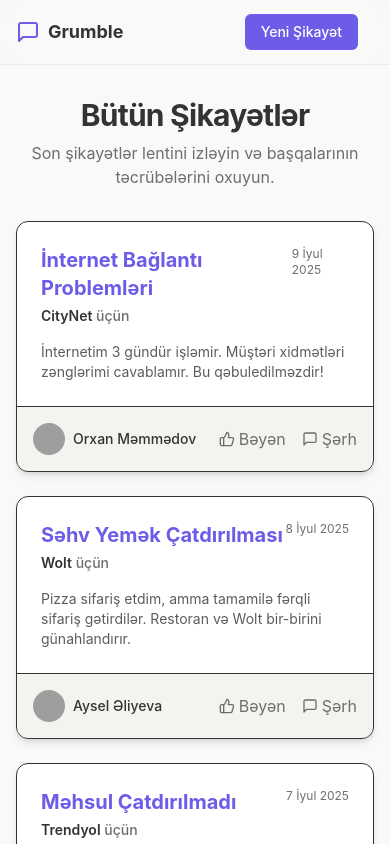
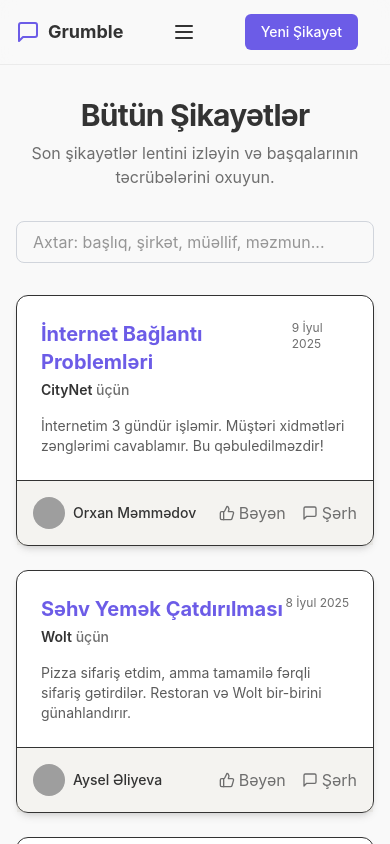
Before and after one commit to meryemshekiliyeva/Grumble, a React (Vite) app: page /complaints in a window 390 px wide. Shown: the top 844 px of the page. Built offline with nearby package versions, Linux system fonts and the light colour scheme; grey boxes are pictures that could not be loaded.

Commit message:
Add hanburger button for mobile and search for the  page

```diff
--- a/src/components/Header.jsx
+++ b/src/components/Header.jsx
@@ -1,12 +1,12 @@
-import React from 'react';
+import React, { useState } from 'react';
 import { Link, NavLink, useLocation } from 'react-router-dom';
 
 const Header = () => {
   const location = useLocation();
+  const [menuOpen, setMenuOpen] = useState(false);
 
   const scrollToSection = (sectionId) => {
     if (location.pathname !== '/') {
-      // If not on home page, navigate to home first then scroll
       window.location.href = `/#${sectionId}`;
       return;
     }
@@ -38,6 +38,25 @@ const Header = () => {
           </svg>
           <span className="font-bold text-lg">Grumble</span>
         </NavLink>
+        <button
+          className="flex md:hidden items-center justify-center h-10 w-10 rounded focus:outline-none"
+          onClick={() => setMenuOpen((open) => !open)}
+          aria-label="Open menu"
+        >
+          <svg
+            className="h-6 w-6"
+            fill="none"
+            stroke="currentColor"
+            strokeWidth="2"
+            viewBox="0 0 24 24"
+            strokeLinecap="round"
+            strokeLinejoin="round"
+          >
+            <line x1="4" y1="6" x2="20" y2="6" />
+            <line x1="4" y1="12" x2="20" y2="12" />
+            <line x1="4" y1="18" x2="20" y2="18" />
+          </svg>
+        </button>
         <nav className="hidden md:flex items-center space-x-6 text-sm font-medium">
           <button
             onClick={() => scrollToSection('testimonials')}
@@ -68,6 +87,46 @@ const Header = () => {
             Giriş
           </Link>
         </div>
+        {menuOpen && (
+          <div className="absolute top-16 left-0 w-full bg-background/95 backdrop-blur supports-[backdrop-filter]:bg-background/60 border-b border-border/40 shadow-md md:hidden z-50">
+            <nav className="flex flex-col items-center px-4 py-2 space-y-2 text-sm font-medium">
+              <button
+                onClick={() => {
+                  scrollToSection('testimonials');
+                  setMenuOpen(false);
+                }}
+                className="w-full text-center transition-colors hover:text-primary cursor-pointer"
+              >
+                Şikayətlər
+              </button>
+              <button
+                onClick={() => {
+                  scrollToSection('categories');
+                  setMenuOpen(false);
+                }}
+                className="w-full text-center transition-colors hover:text-primary cursor-pointer"
+              >
+                Kateqoriyalar
+              </button>
+              <NavLink
+                to="/about"
+                className={({ isActive }) =>
+                  (isActive ? 'text-primary' : 'transition-colors hover:text-primary') + ' w-full text-center'
+                }
+                onClick={() => setMenuOpen(false)}
+              >
+                Haqqımızda
+              </NavLink>
+              <Link
+                to="/login"
+                className="w-full px-4 py-2 text-sm font-medium text-primary bg-primary/10 rounded-md hover:bg-primary/20 text-center"
+                onClick={() => setMenuOpen(false)}
+              >
+                Giriş
+              </Link>
+            </nav>
+          </div>
+        )}
       </div>
     </header>
   );
--- a/src/pages/Complaints.jsx
+++ b/src/pages/Complaints.jsx
@@ -1,4 +1,4 @@
-import React from 'react';
+import React, { useState } from 'react';
 import ComplaintCard from '../components/ComplaintCard';
 
 
@@ -51,6 +51,16 @@ const complaints = [
 ];
 
 const Complaints = () => {
+	const [search, setSearch] = useState('');
+
+	const filteredComplaints = complaints.filter(
+		(c) =>
+			c.title.toLowerCase().includes(search.toLowerCase()) ||
+			c.company.toLowerCase().includes(search.toLowerCase()) ||
+			c.author.toLowerCase().includes(search.toLowerCase()) ||
+			c.summary.toLowerCase().includes(search.toLowerCase())
+	);
+
 	return (
 		<div className="container max-w-screen-2xl py-8">
 			<h1 className="text-3xl font-bold tracking-tight text-center">
@@ -59,10 +69,25 @@ const Complaints = () => {
 			<p className="text-center text-muted-foreground mt-2 mb-8">
 				Son şikayətlər lentini izləyin və başqalarının təcrübələrini oxuyun.
 			</p>
+			<div className="flex justify-center mb-8">
+				<input
+					type="text"
+					placeholder="Axtar: başlıq, şirkət, müəllif, məzmun..."
+					className="w-full max-w-md px-4 py-2 border border-gray-300 rounded-lg focus:outline-none focus:ring-2 focus:ring-primary"
+					value={search}
+					onChange={(e) => setSearch(e.target.value)}
+				/>
+			</div>
 			<div className="grid gap-6 md:grid-cols-2 lg:grid-cols-3">
-				{complaints.map((complaint, idx) => (
-					<ComplaintCard key={idx} {...complaint} />
-				))}
+				{filteredComplaints.length > 0 ? (
+					filteredComplaints.map((complaint, idx) => (
+						<ComplaintCard key={idx} {...complaint} />
+					))
+				) : (
+					<div className="col-span-full text-center text-muted-foreground py-12">
+						Heç bir şikayət tapılmadı.
+					</div>
+				)}
 			</div>
 		</div>
 	);
```
